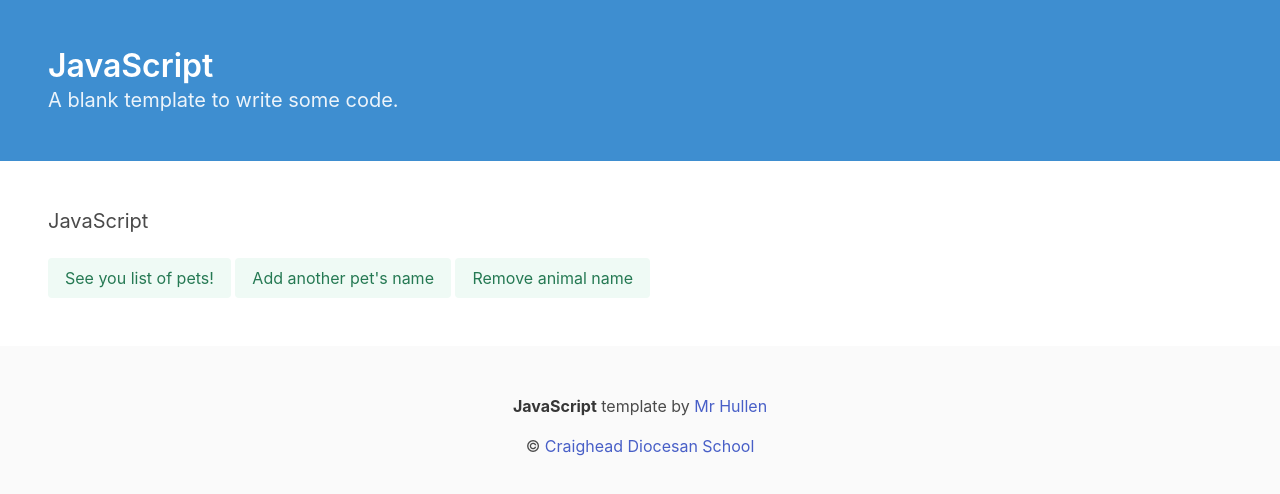
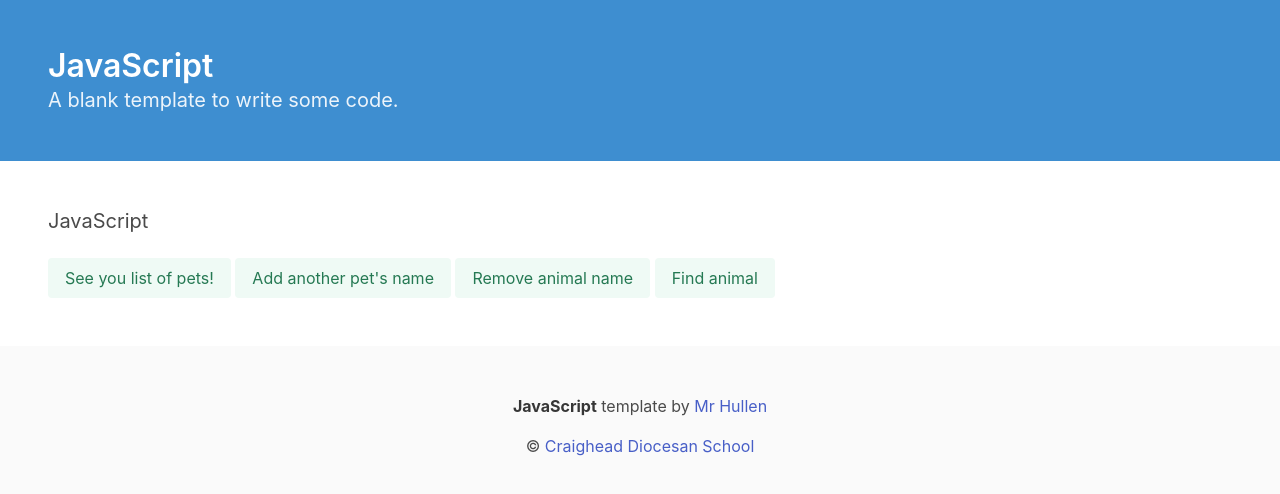
Before and after one commit to craighead-diocesan-school/practice-pet-register-nadikuva57, a plain HTML site: page index.html in a window 1280 px wide. Drawn offline with nearby package versions, Linux system fonts and the light colour scheme.

Commit message:
Search pet by number.
Need to change so you can search by name and not by number.

```diff
--- a/index.html
+++ b/index.html
@@ -25,6 +25,8 @@
       <button class="button is-light is-success" onclick="addPet()">Add another pet's name</button>
 
       <button class="button is-light is-success" onclick="removeName()">Remove animal name</button>
+
+      <button class="button is-light is-success" onclick="findPet()">Find animal</button>
     </main>
 
     <footer class="footer">
--- a/script.js
+++ b/script.js
@@ -16,11 +16,26 @@ function addPet() {
     animal.push(pet)
 }
 
-function showPets() {
-    alert(animal)
+function findPet() {
+    let searchAnimal = prompt("enter a animal to search for:")
+    let searchResult = false
+
+    for (let currentNumber of animal) {
+      if (currentNumber === Number(searchAnimal)) {
+        searchResult = true
+      }
+    }
+
+    if(searchResult = true){
+      alert(searchAnimal + 'was found')
+    }else{
+      alert(searchAnimal + 'was not found')
+    }
+
+    alert(searchAnimal + ' found: ' + searchResult)
 }
 
 function removeName() {
-    let index = prompt("choose a number between 0 and 2")
+    let index = prompt("choose a name to delete")
     animal.splice(index, 1)
 }
```
